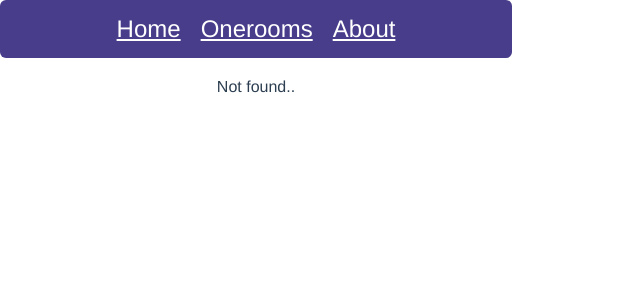
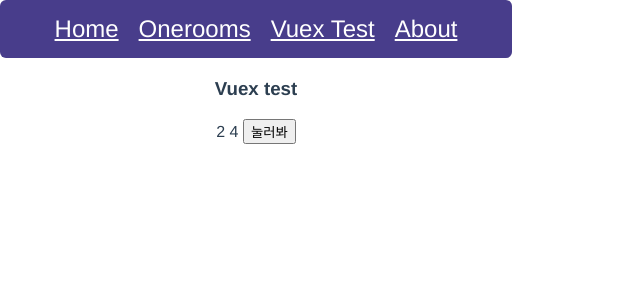
Before and after one commit to softKimyang/myvue, a Vue app: page /vuexTest in a window 1280 px wide. Before the commit this address had no page. Shown: the top 300 px of the page, without its empty margins (0-640 px from the left). Built offline with nearby package versions, Linux system fonts and the light colour scheme.

Commit message:
veux counter test

```diff
--- a/package.json
+++ b/package.json
@@ -10,7 +10,8 @@
   "dependencies": {
     "core-js": "^3.8.3",
     "vue": "^3.2.13",
-    "vue-router": "^4.0.13"
+    "vue-router": "^4.0.13",
+    "vuex": "^4.0.2"
   },
   "devDependencies": {
     "@babel/core": "^7.12.16",
--- a/src/App.vue
+++ b/src/App.vue
@@ -2,6 +2,7 @@
   <div class="menu">
     <router-link to="/">Home</router-link>
     <router-link to="/onerooms">Onerooms</router-link>
+    <router-link to="/vuexTest">Vuex Test</router-link>
     <router-link to="/about">About</router-link>
     <!-- <router-link to="/notFound">NotFound</router-link> -->
   </div>
@@ -13,7 +14,6 @@ export default {
   name: 'App',
   data(){
     return{
-     menus: ['Home', 'Products', 'About'],
     }
   },
   components: {
--- a/src/main.js
+++ b/src/main.js
@@ -1,5 +1,6 @@
 import { createApp } from 'vue'
 import App from './App.vue'
 import router from './router'
+import store from './store/storage.js'
 
-createApp(App).use(router).mount('#app')
+createApp(App).use(store).use(router).mount('#app')
--- /dev/null
+++ b/src/pages/VuexTest.vue
@@ -0,0 +1,25 @@
+<template>
+    <div>
+        <h3>Vuex test</h3>
+        {{counter}}
+        {{ $store.getters.getTwoPowerCounter}}
+        <button @click="increase">눌러봐</button>
+    </div>
+</template>
+
+<script>
+    import { computed } from '@vue/reactivity';
+    import { useStore } from 'vuex';
+
+    export default{
+        setup(){
+            const store = useStore();
+            const counter = computed(() => store.state.counter);
+            const increase = () => {
+                console.log('counter. ', counter.value);
+                store.commit("setCounter", ++counter.value);
+            }
+            return {counter, increase}
+        }
+    }
+</script>
--- a/src/router/index.js
+++ b/src/router/index.js
@@ -2,6 +2,7 @@ import { createRouter,  createWebHistory } from 'vue-router'
 import Home from '../pages/Home.vue'
 import About from '../pages/About.vue'
 import Onerooms from '../pages/Onerooms.vue'
+import VuexTest from '../pages/VuexTest.vue'
 import NotFound from '../pages/NotFound.vue'
 
 const routes = [
@@ -18,6 +19,10 @@ const routes = [
         component: About
     },
     {
+        path: '/vuexTest',
+        component: VuexTest
+    },
+    {
         path: '/:pathMatch(.*)*',
         component: NotFound
     },
--- /dev/null
+++ b/src/store/storage.js
@@ -0,0 +1,18 @@
+import { createStore } from 'vuex';
+
+export default createStore({
+    state: {
+        counter: 2,
+    },
+    getters: {
+        getTwoPowerCounter(state){
+            console.log('getTwoPowerCounter', state.counter);
+            return state.counter ** 2;
+        }
+    },
+    mutations: {
+        setCounter(state, value){
+            state.counter = value;
+        }
+    }
+})
```
Also changed, not shown: 2 other files (tests, documents, lock files or other folders).
